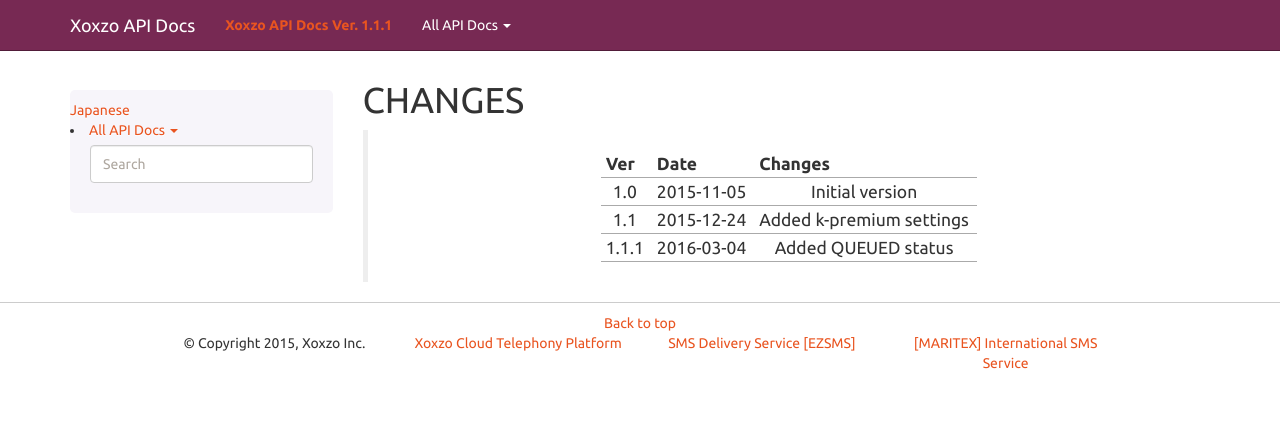
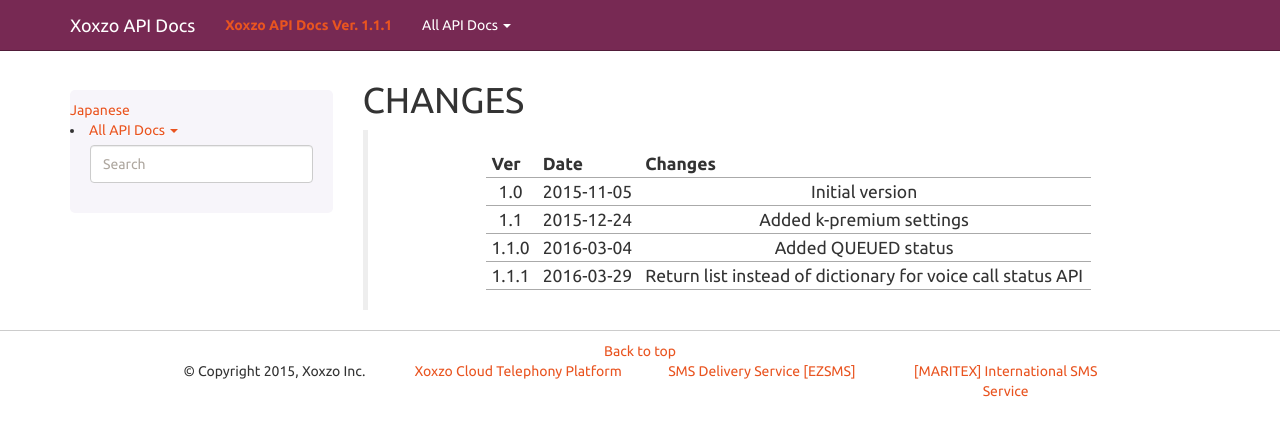
Before and after one commit to xoxzo/docs.xoxzo.com, a Sphinx documentation site: the page built from source/changes.rst, in a window 1280 px wide. Shown: the top 436 px of the page. Built offline with Sphinx 7.4.7, drawn with Linux system fonts in a browser that asks for light colours.

Commit message:
Fix missed updates

```diff
--- a/source/changes.rst
+++ b/source/changes.rst
@@ -7,5 +7,6 @@ CHANGES
     =========   ==================  ===============================================================================================
     1.0         2015-11-05          Initial version
     1.1         2015-12-24          Added k-premium settings
-    1.1.1       2016-03-04          Added QUEUED status
+    1.1.0       2016-03-04          Added QUEUED status
+    1.1.1       2016-03-29          Return list instead of dictionary for voice call status API
     =========   ==================  ===============================================================================================
--- a/source/conf.py
+++ b/source/conf.py
@@ -60,7 +60,7 @@ author = 'help@xoxzo.com'
 # The short X.Y version for public consumption
 version = '1.1.1'
 # The full version, including alpha/beta/rc tags.
-release = '1.1.2'
+release = '1.1.1'
 
 # The language for content autogenerated by Sphinx. Refer to documentation
 # for a list of supported languages.
```
Also changed, not shown: 1 other file.
